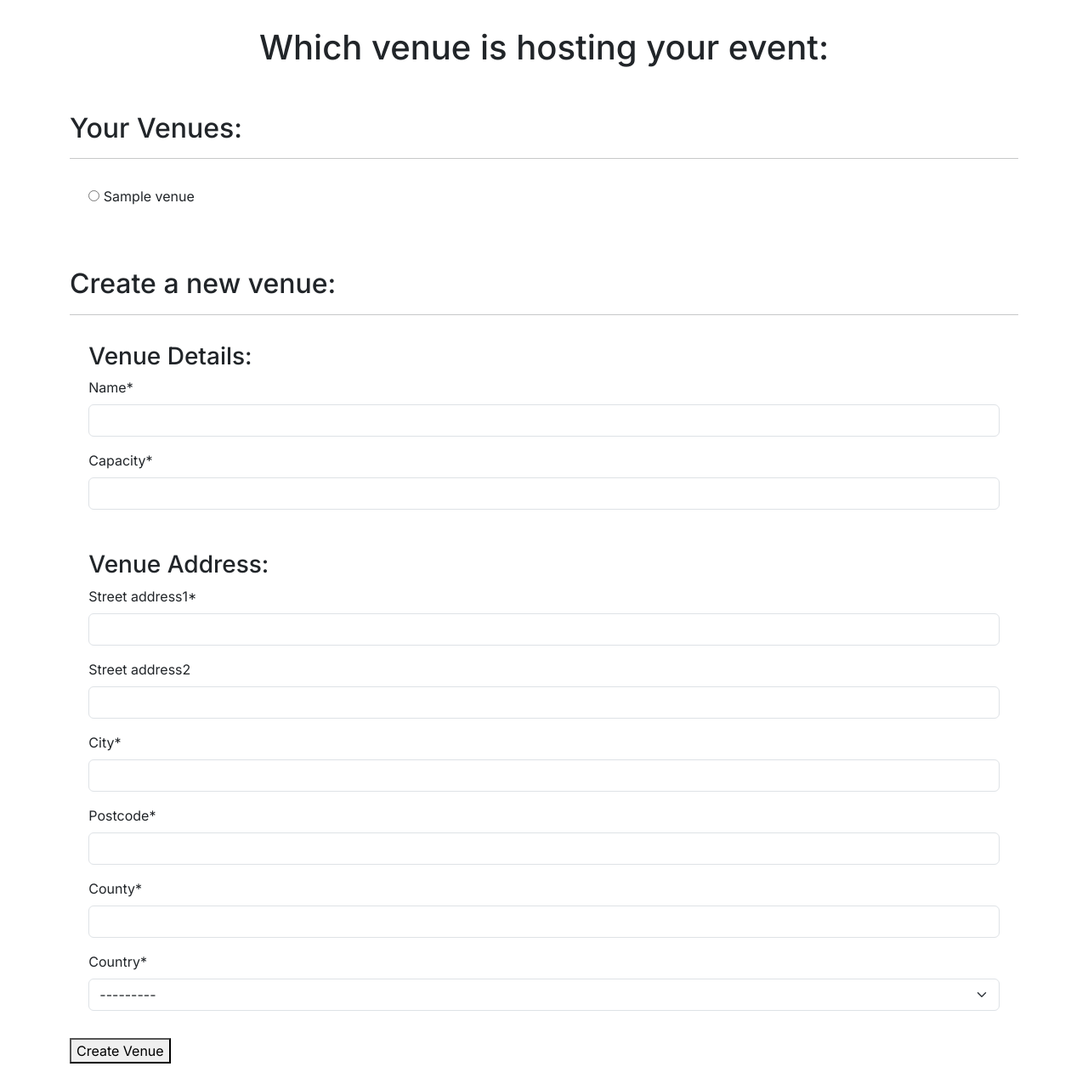
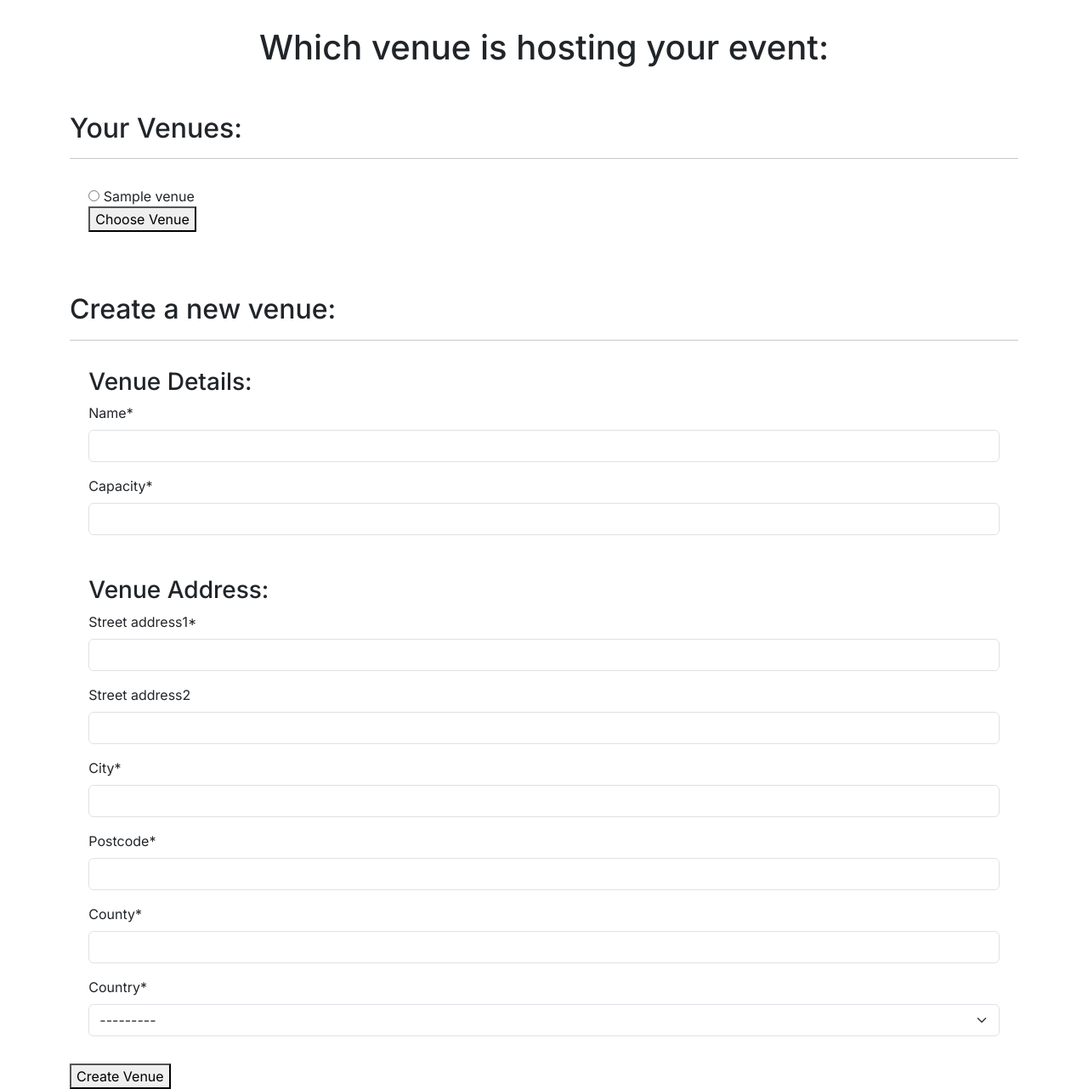
Before and after one commit to avabellaw/bright-times, a Django app: page /events/choose-or-create-venue/ in a window 1280 px wide. Shown: the part 63-1345 px from the top of the page at 85% size. Before the commit the page ends 1315 px from the top, so only its background shows below. Run offline with Django 5.2, Linux system fonts and the light colour scheme; a user stored in the database is signed in; tables that the repository leaves empty hold one stand-in row (values such as "Sample post"); some libraries are stand-ins or nearby versions.

Commit message:
feat: User can choose one of their venues (#9)

```diff
--- a/events/templates/events/venues/choose-or-create-venue.html
+++ b/events/templates/events/venues/choose-or-create-venue.html
@@ -26,14 +26,19 @@
                     <h2 class="venue-section-header">Your Venues:</h2>
                     <hr>
                     <section class="venue-input-fields">
+                        <form action="{% url 'create_event' %}" method="post">
+                            {% csrf_token %}
                             {% for venue in venues %}
                                 <input type="radio"
                                        name="choose-venue"
                                        id="{{ venue.id }}"
-                                   value="{{ venue.name }}">
+                                       value="{{ venue.id }}">
                                 <label for="{{ venue.id }}">{{ venue.name }}</label>
                                 <br>
                             {% endfor %}
+
+                            <button type="submit">Choose Venue</button>
+                        </form>
                     </section>
                 </div>
             </div>
@@ -48,19 +53,16 @@
         <!-- Show create a new venue section regardless -->
         <div class="row">
             <div class="col">
-                <form action="{% url 'choose_or_create_venue' create_venue=True %}" method="post">
+                <form action="{% url 'choose_or_create_venue' %}" method="post">
                     {% csrf_token %}
-
                     <section class="venue-input-fields">
                         <h3>Venue Details:</h3>
                         {{ venue_form|crispy }}
                     </section>
-
                     <section class="venue-input-fields">
                         <h3>Venue Address:</h3>
                         {{ address_form|crispy }}
                     </section>
-
                     <button type="submit">Create Venue</button>
                 </form>
             </div>
--- a/events/urls.py
+++ b/events/urls.py
@@ -6,6 +6,9 @@ urlpatterns = [
 
     # Create an event
     path('create/<int:venue_id>', views.create_event, name='create_event'),
+
+    # Create an event with venue_id in post request
+    path('create/', views.create_event, name='create_event'),
 
     # Choose or create a venue
     path('choose-or-create-venue/<str:create_venue>/',
--- a/events/views.py
+++ b/events/views.py
@@ -17,29 +17,31 @@ def events(request):
 
     return render(request, template, context)
 
+
 @login_required
-def choose_or_create_venue(request, create_venue=False):
+def choose_or_create_venue(request):
     # Venues associated with the current user/venue manager
     venues = Venue.objects.filter(managers=request.user)
 
+    # Only new venue form information will be posted
+    # Venue ID will be posted to create_event view
     if request.POST:
-        if create_venue:
-            venue_form = VenueForm(request.POST)
-            address_form = AddressForm(request.POST)
+        venue_form = VenueForm(request.POST)
+        address_form = AddressForm(request.POST)
 
-            if venue_form.is_valid() and address_form.is_valid():
-                address = address_form.save()
-                venue = venue_form.save(commit=False)
-                venue.address = address
-                venue.save(created_by=request.user)
+        if venue_form.is_valid() and address_form.is_valid():
+            address = address_form.save()
+            venue = venue_form.save(commit=False)
+            venue.address = address
+            venue.save(created_by=request.user)
 
-                MESSAGE = f'Venue "{venue.name}" created successfully.'
+            MESSAGE = f'Venue "{venue.name}" created successfully.'
 
-                messages.success(request, MESSAGE)
+            messages.success(request, MESSAGE)
 
-                return redirect('create_event', venue_id=venue.id)
-            else:
-                messages.error(request, 'Please correct the errors below.')
+            return redirect('create_event', venue_id=venue.id)
+        else:
+            messages.error(request, 'Please correct the errors below.')
     else:
         address_form = AddressForm()
         venue_form = VenueForm()
@@ -56,7 +58,10 @@ def choose_or_create_venue(request, create_venue=False):
 
 
 @login_required
-def create_event(request, venue_id):
+def create_event(request, venue_id=None):
+    if venue_id is None:
+        venue_id = int(request.POST.get('choose-venue'))
+
     venue = Venue.objects.get(id=venue_id)
 
     template = 'events/create_event.html'
```
Lines whose indentation alone changed are shown as unchanged.
